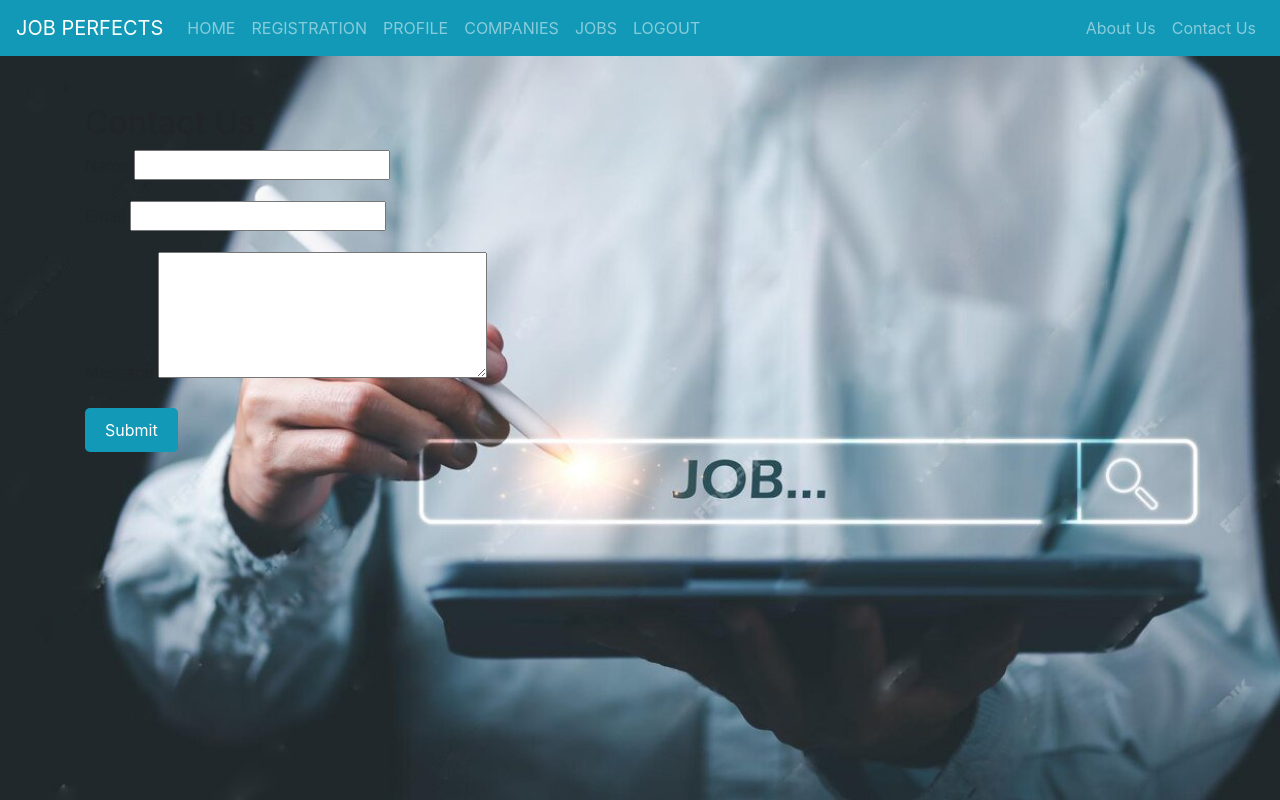
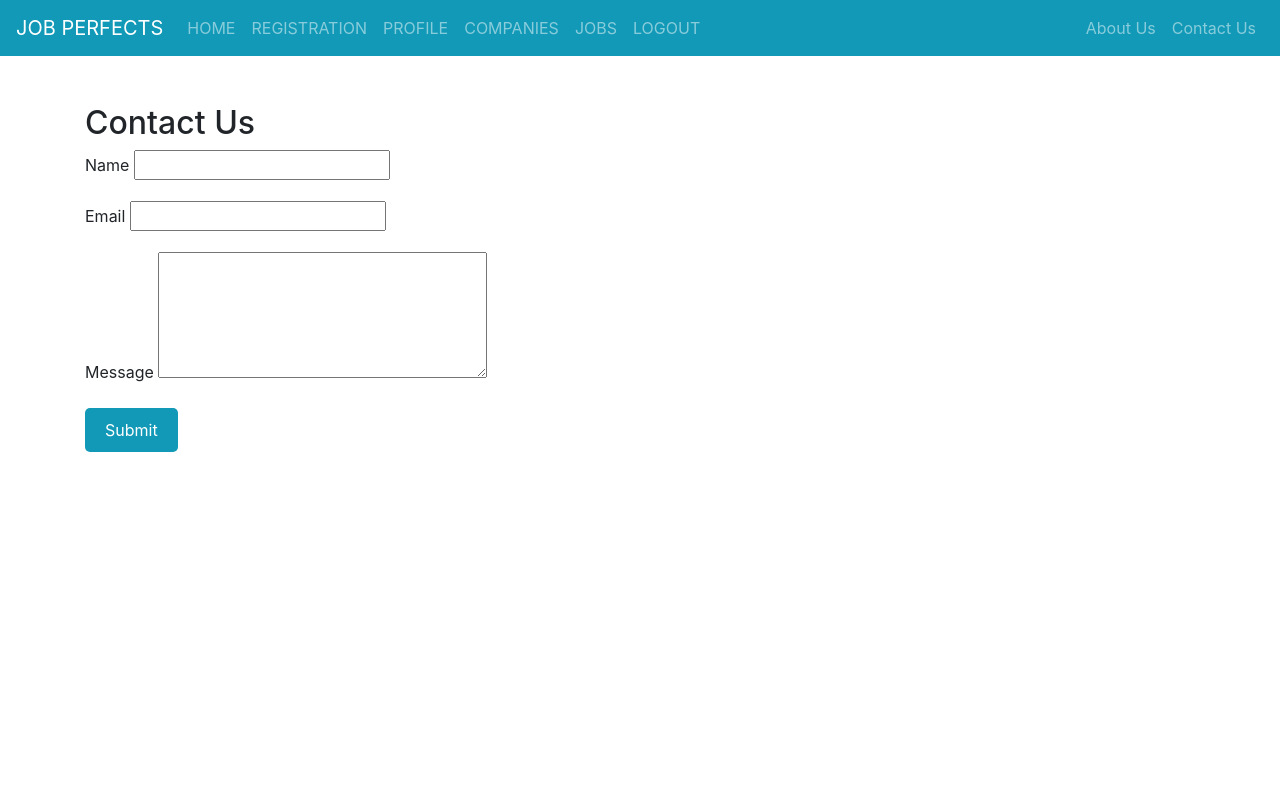
Before and after one commit to lubnalukman/jobboard, a Django app: page /contactus1/ in a window 1280 px wide. Run offline with Django 5.2, Linux system fonts and the light colour scheme; some libraries are stand-ins or nearby versions.

Commit message:
version updated

```diff
--- a/jobproject/templates/contactus1.html
+++ b/jobproject/templates/contactus1.html
@@ -18,14 +18,7 @@
         border-radius: 5px;
         text-decoration: none;
     }
-    body {
-            background-image: url("{% static 'images/bgimage.jpg' %}");
-            background-size: cover;
-            background-position: center;
-            background-repeat: no-repeat;
-            height: 100vh;
-            color: white;
-        }
+
     </style>
 </head>
 <body>
```
Also changed, not shown: jobproject/templates/contactus2.html (+1 -8 lines).
